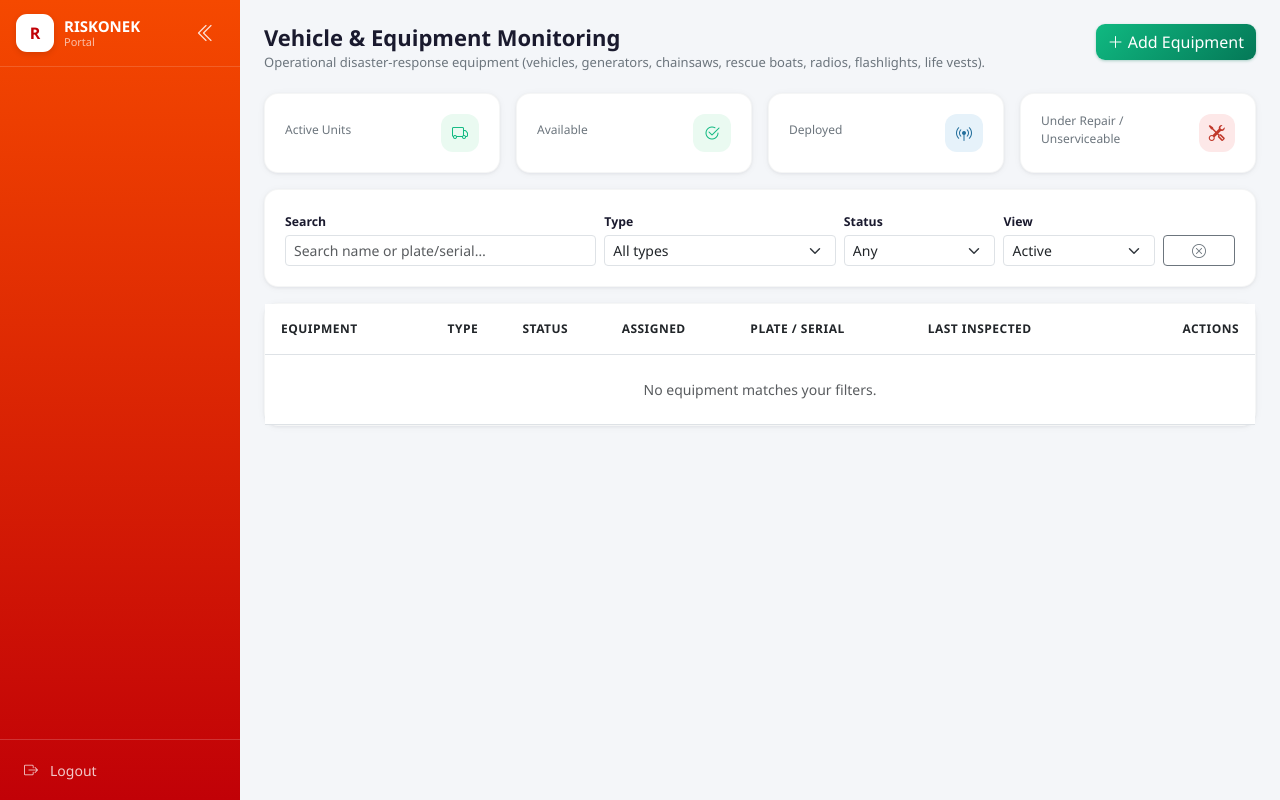
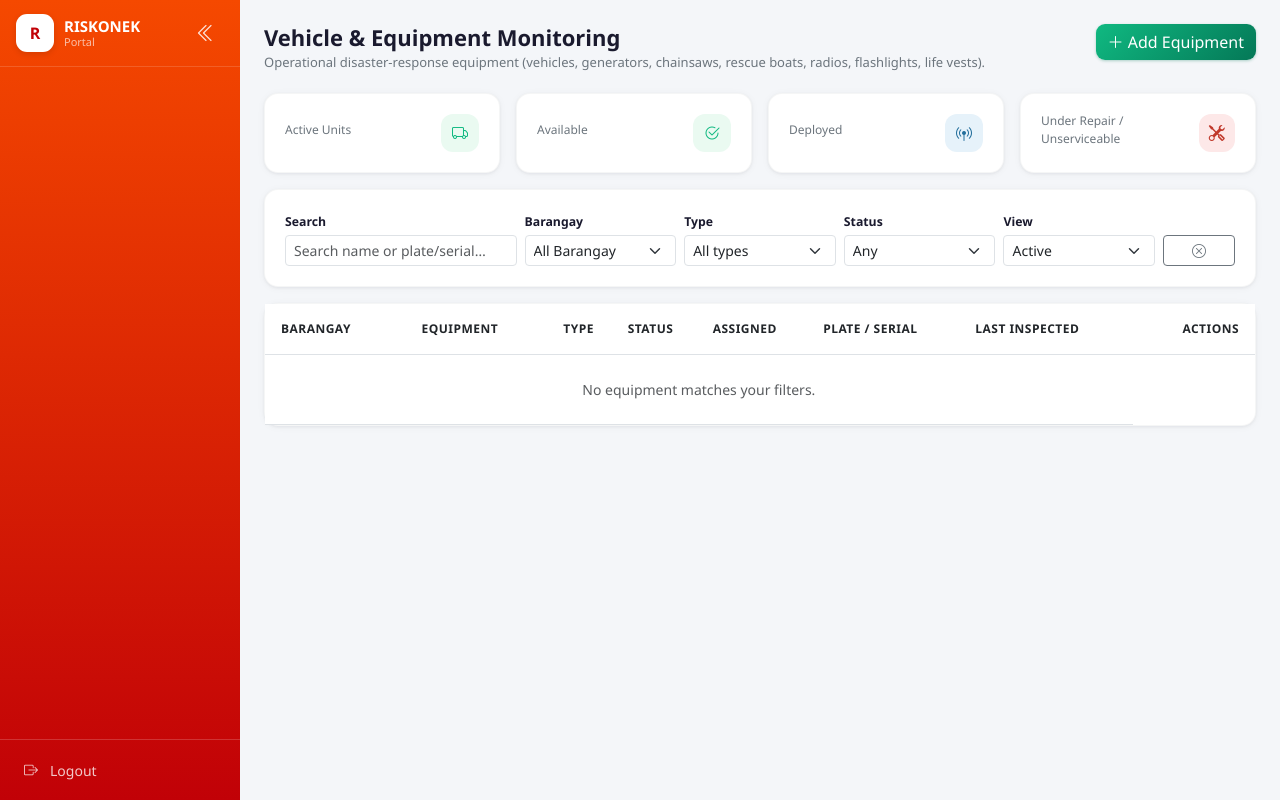
Before and after one commit to arrayrays1/RisKonek, a FastAPI app: template app/templates/admin/equipment_list.html in a window 1280 px wide. Run offline with FastAPI, Linux system fonts and the light colour scheme; the template is opened without the code that fills it, so the values that code supplies are empty.

Commit message:
feat(): able to filter barangay in equipment page

```diff
--- a/app/templates/admin/equipment_list.html
+++ b/app/templates/admin/equipment_list.html
@@ -96,12 +96,22 @@
 <!-- ── Filters ────────────────────────────────────────────────── -->
 <div class="dash-card mb-3">
     <form method="GET" action="/admin/equipment" class="row g-2 align-items-end js-live-filter">
-        <div class="col-md-4">
+        <div class="col-md-3">
             <label class="form-label small fw-semibold mb-1">Search</label>
             <input type="text" name="q" value="{{ f_q }}" class="form-control form-control-sm"
                    placeholder="Search name or plate/serial…" autocomplete="off">
         </div>
-        <div class="col-md-3">
+        <div class="col-md-2">
+            <label class="form-label small fw-semibold mb-1">Barangay</label>
+            <select name="barangay_id" class="form-select form-select-sm">
+
+                <option value=0>All Barangay</option>
+                {% for b in barangays %}
+                <option value="{{ b.id }}" {% if f_barangay_id == b.id %}selected{% endif %}>{{ b.name }}</option>
+                {% endfor %}
+            </select>
+        </div>
+        <div class="col-md-2">
             <label class="form-label small fw-semibold mb-1">Type</label>
             <select name="equipment_type" class="form-select form-select-sm">
                 <option value="">All types</option>
@@ -140,6 +150,7 @@
         <table class="table table-hover align-middle mb-0">
             <thead class="rk-bg-soft">
                 <tr class="rk-th-soft">
+                    <th class="px-3 py-3">Barangay</th>
                     <th class="px-3 py-3">Equipment</th>
                     <th class="py-3">Type</th>
                     <th class="py-3">Status</th>
@@ -152,6 +163,7 @@
             <tbody>
                 {% for e in rows %}
                 <tr class="rk-fs-13">
+                    <td class="px-3 fw-semibold">{{ e.barangay }}</td>
                     <td class="px-3 fw-semibold">{{ e.name }}</td>
                     <td>{{ e.type_label }}</td>
                     <td>{{ status_pill(e.status_value, e.status_label) }}</td>
```
